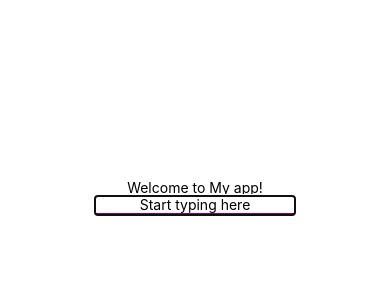
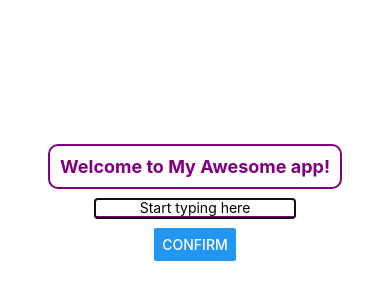
Before and after one commit to lizihao159/CS5520_project, a React Native app: screen / in a window 390 px wide. Shown: the part 220-520 px from the top of the page. Built offline with nearby package versions, Linux system fonts and the light colour scheme.

Commit message:
add confirm button and call back function

```diff
--- a/App.js
+++ b/App.js
@@ -5,12 +5,24 @@ import { useState } from 'react';
 import Input from './components/Input';
 
 export default function App() {
-  const appName = 'My app!';
+  const appName = 'Welcome to My Awesome app!';
+  const [inputText, setInputText] = useState('');
+
+
+  const handleInputData = (text) => {
+    setInputText(text);
+  };
+
   return (
     <View style={styles.container}>
       <StatusBar style="auto" />
       <Header name={appName}></Header>
-      <Input autoFocus={true} />
+
+        {/* Input component with autoFocus and onConfirm props */}
+      <Input autoFocus={true} onConfirm={handleInputData} />
+
+
+      <Text>{inputText ? `You typed: ${inputText}` : ''}</Text>
     </View>
   );
 }
--- a/components/Header.js
+++ b/components/Header.js
@@ -1,10 +1,26 @@
-import { View, Text } from 'react-native';
+import { View, Text, StyleSheet } from 'react-native';
 import React from 'react';
 
 export default function Header({ name }) {
     return (
-        <View>
-            <Text>Welcome to {name}</Text>
+        <View style={styles.headerContainer}>
+            <Text style={styles.headerText}>{name}</Text>
         </View>
     );
 }
+
+const styles = StyleSheet.create({
+    headerContainer: {
+        borderWidth: 2, // Adding a border
+        borderColor: 'purple', // Border color
+        padding: 10, // Add padding inside the border
+        borderRadius: 10, // Rounded corners
+        marginBottom: 10, // Add space below the header
+    },
+    headerText: {
+        color: 'purple', // Purple text color
+        fontSize: 18,
+        fontWeight: 'bold',
+        textAlign: 'center',
+    },
+});
--- a/components/Input.js
+++ b/components/Input.js
@@ -1,7 +1,7 @@
 import React, { useState, useEffect, useRef } from 'react';
-import { TextInput, Text, View } from 'react-native';
+import { TextInput, Text, View, Button } from 'react-native';
 
-export default function Input({ autoFocus }) {
+export default function Input({ autoFocus, onConfirm }) { // Added onConfirm prop
     const [text, setText] = useState('');
     const [isFocused, setIsFocused] = useState(false);
     const [message, setMessage] = useState('');
@@ -25,7 +25,15 @@ export default function Input({ autoFocus }) {
 
     const handleFocus = () => {
         setIsFocused(true);
-        setMessage(''); // Clear message on focus
+        setMessage('');
+    };
+
+    // Event handler for Confirm button
+    const handleConfirm = () => {
+        console.log(`User typed: ${text}`);
+        if (onConfirm) {
+            onConfirm(text);
+        }
     };
 
     return (
@@ -53,6 +61,9 @@ export default function Input({ autoFocus }) {
             {!isFocused && message ? (
                 <Text>{message}</Text>
             ) : null}
+
+            {/* Add Confirm button */}
+            <Button title="Confirm" onPress={handleConfirm} />
         </View>
     );
 }
```
